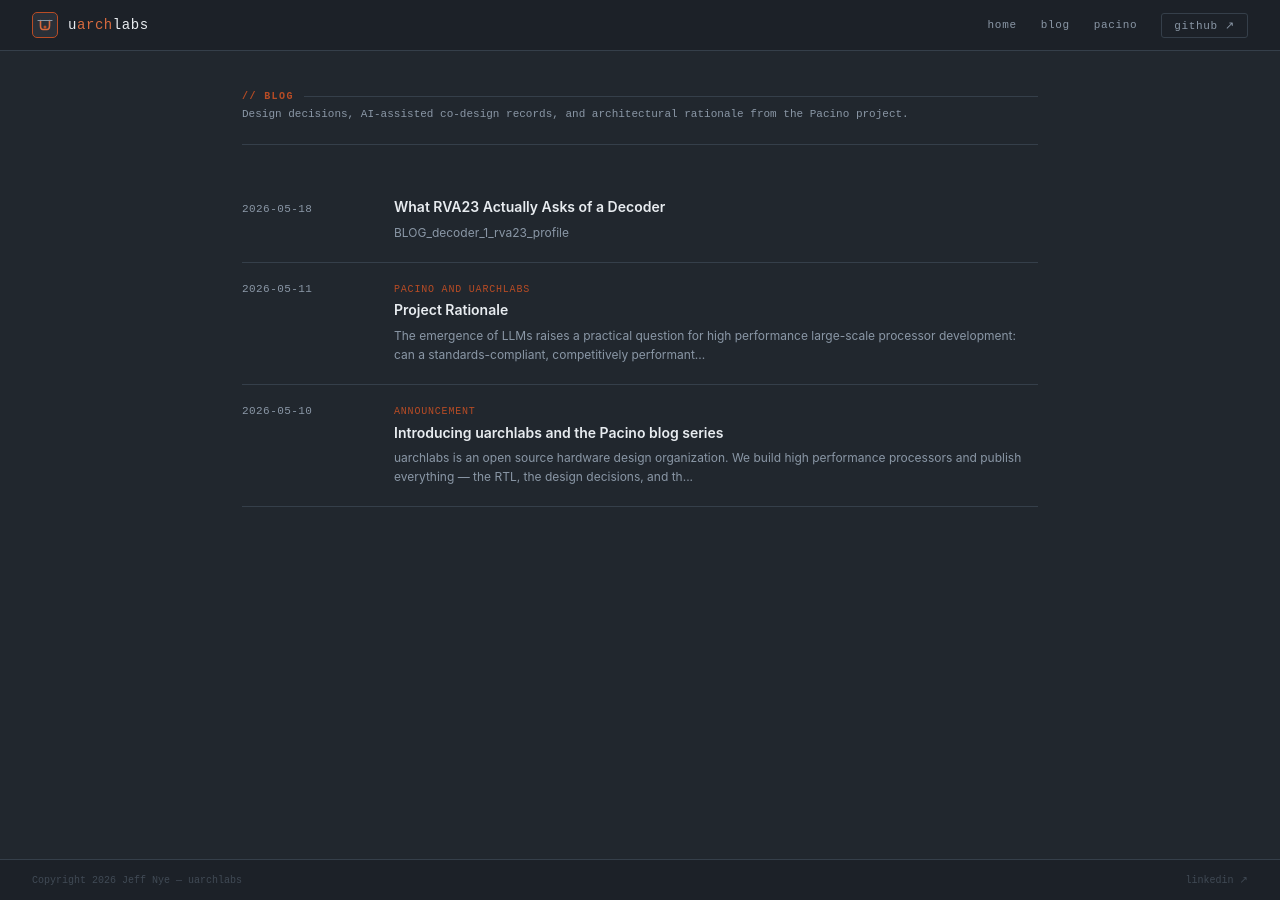
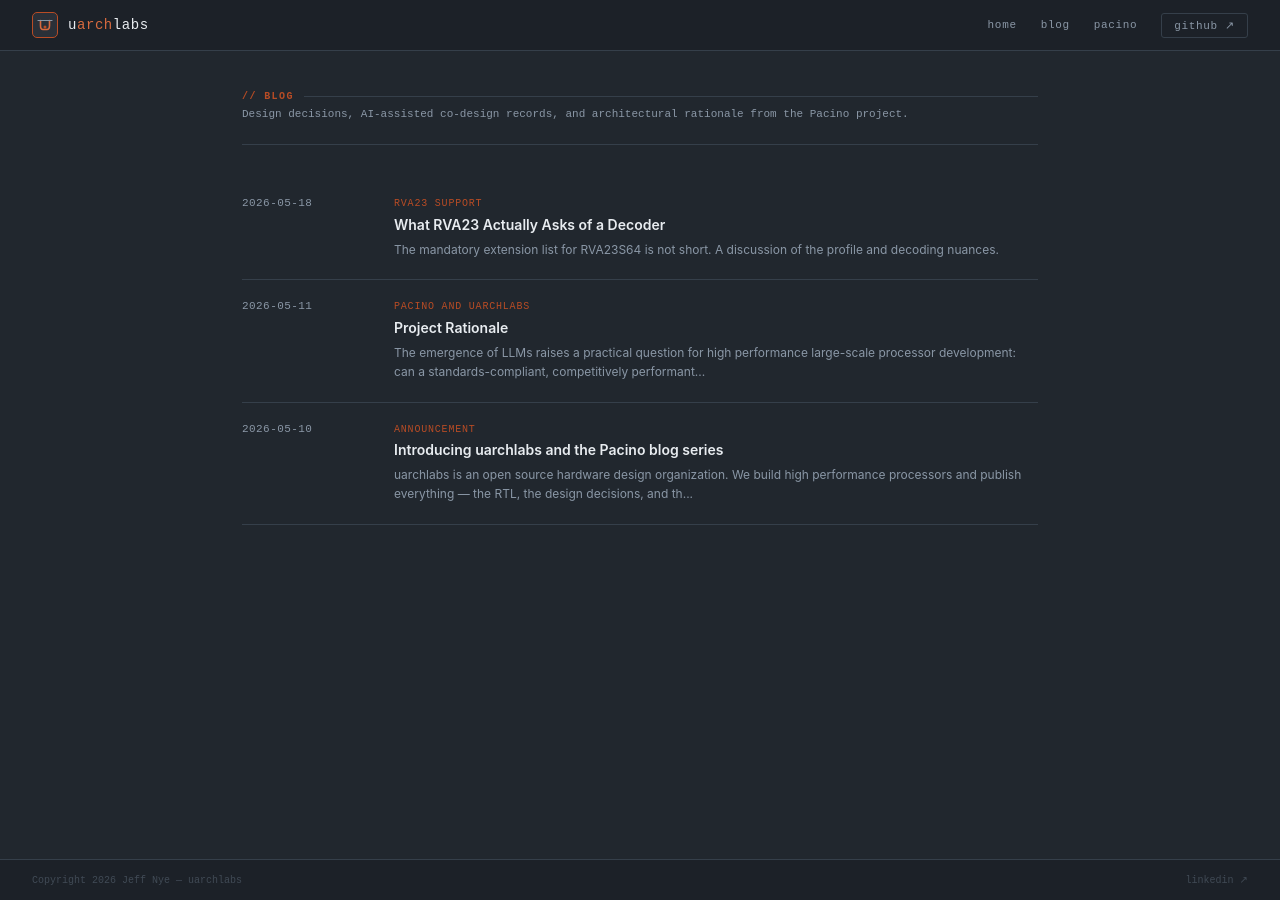
Before and after one commit to uarchlabs/uarchlabs.github.io, a Jekyll site: the page built from blog/index.html, in a window 1280 px wide. Built offline with Jekyll 4.4.1, drawn with Linux system fonts in a browser that asks for light colours.

Commit message:
excerpt and series

````diff
--- a/_posts/2026-05-18-what-rva23-actually-asks-of-a-decoder.md
+++ b/_posts/2026-05-18-what-rva23-actually-asks-of-a-decoder.md
@@ -3,9 +3,10 @@ layout: post
 title: "What RVA23 Actually Asks of a Decoder"
 author: Jeff Nye
 date: 2026-05-18
+series: RVA23 Support
+excerpt: "The mandatory extension list for RVA23S64 is not short. A discussion of the profile and decoding nuances."
 copyright: "Copyright 2026 Jeff Nye"
 ---
-# BLOG_decoder_1_rva23_profile
 
 [//]: # (header: ```)
 [//]: # (header:  FILE:    BLOG_decoder_1_rva23_profile)
````
